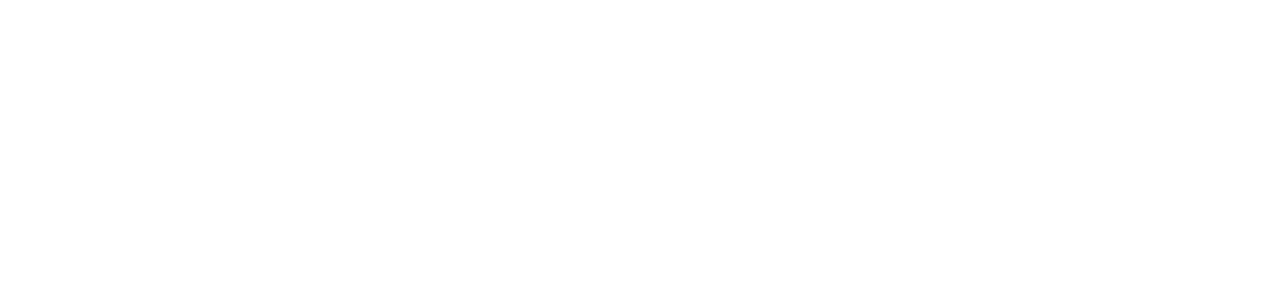
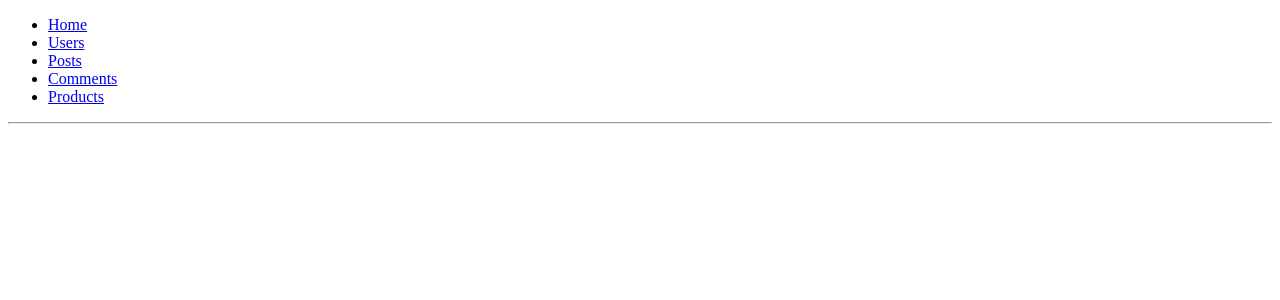
Before and after one commit to 6Vikich9/Okten_React, a React (Vite) app: page / in a window 1280 px wide. Shown: the top 300 px of the page. Built offline with nearby package versions, Linux system fonts and the light colour scheme.

Commit message:
done first task in HW_3

```diff
--- /dev/null
+++ b/src/Layout/main-layout.tsx
@@ -0,0 +1,15 @@
+import Menu from "../components/menu/menu.tsx";
+import {Outlet} from "react-router-dom";
+
+const MainLayout=()=>
+{
+    return(
+        <div>
+            <Menu/>
+            <hr/>
+            <Outlet/>
+        </div>
+    )
+}
+
+export default MainLayout
--- /dev/null
+++ b/src/components/menu/menu.tsx
@@ -0,0 +1,18 @@
+import {Link} from "react-router-dom";
+
+const Menu=()=>
+{
+    return(
+        <div>
+            <ul>
+                <li><Link to={'/'}>Home</Link></li>
+                <li><Link to={'/users'}>Users</Link></li>
+                <li><Link to={'/posts'}>Posts</Link></li>
+                <li><Link to={'/comments'}>Comments</Link></li>
+                <li><Link to={'/products'}>Products</Link></li>
+            </ul>
+        </div>
+    )
+}
+
+export default Menu
--- a/src/main.tsx
+++ b/src/main.tsx
@@ -1,7 +1,29 @@
 import { createRoot } from 'react-dom/client'
 import './index.css'
-import App from './App.tsx'
+import {createBrowserRouter, RouterProvider} from "react-router-dom";
+import MainLayout from "./Layout/main-layout.tsx";
+import HomePage from "./pages/home-page.tsx";
+import UsersPage from "./pages/users-page.tsx";
+import PostsPage from "./pages/posts-page.tsx";
+import CommentsPage from "./pages/comments-page.tsx";
+import ProductsPage from "./pages/products-page.tsx";
 
-createRoot(document.getElementById('root')!).render(
-    <App />
+const router=createBrowserRouter(
+    [
+        {path:'/', element:<MainLayout/>,
+            children:
+            [
+                {path:'',element:<HomePage/>},
+                {path:'users', element:<UsersPage/>},
+                {path:'posts', element:<PostsPage/>},
+                {path:'comments', element:<CommentsPage/>},
+                {path:'products', element:<ProductsPage/>},
+            ]
+        },
+    ]
 )
+
+createRoot(document.getElementById('root')!)
+    .render(
+        <RouterProvider router={router}/>
+)
--- /dev/null
+++ b/src/pages/comments-page.tsx
@@ -0,0 +1,8 @@
+const CommentsPage=()=>
+{
+    return(
+        <div> </div>
+    )
+}
+
+export default CommentsPage
--- /dev/null
+++ b/src/pages/home-page.tsx
@@ -0,0 +1,8 @@
+const HomePage=()=>
+{
+    return(
+        <div> </div>
+    )
+}
+
+export default HomePage
--- /dev/null
+++ b/src/pages/posts-page.tsx
@@ -0,0 +1,8 @@
+const PostsPage=()=>
+{
+    return(
+        <div> </div>
+)
+}
+
+export default PostsPage
--- /dev/null
+++ b/src/pages/products-page.tsx
@@ -0,0 +1,8 @@
+const ProductsPage=()=>
+{
+    return(
+        <div> </div>
+    )
+}
+
+export default ProductsPage
--- /dev/null
+++ b/src/pages/users-page.tsx
@@ -0,0 +1,8 @@
+const UsersPage=()=>
+{
+    return(
+        <div> </div>
+    )
+}
+
+export default UsersPage
```
